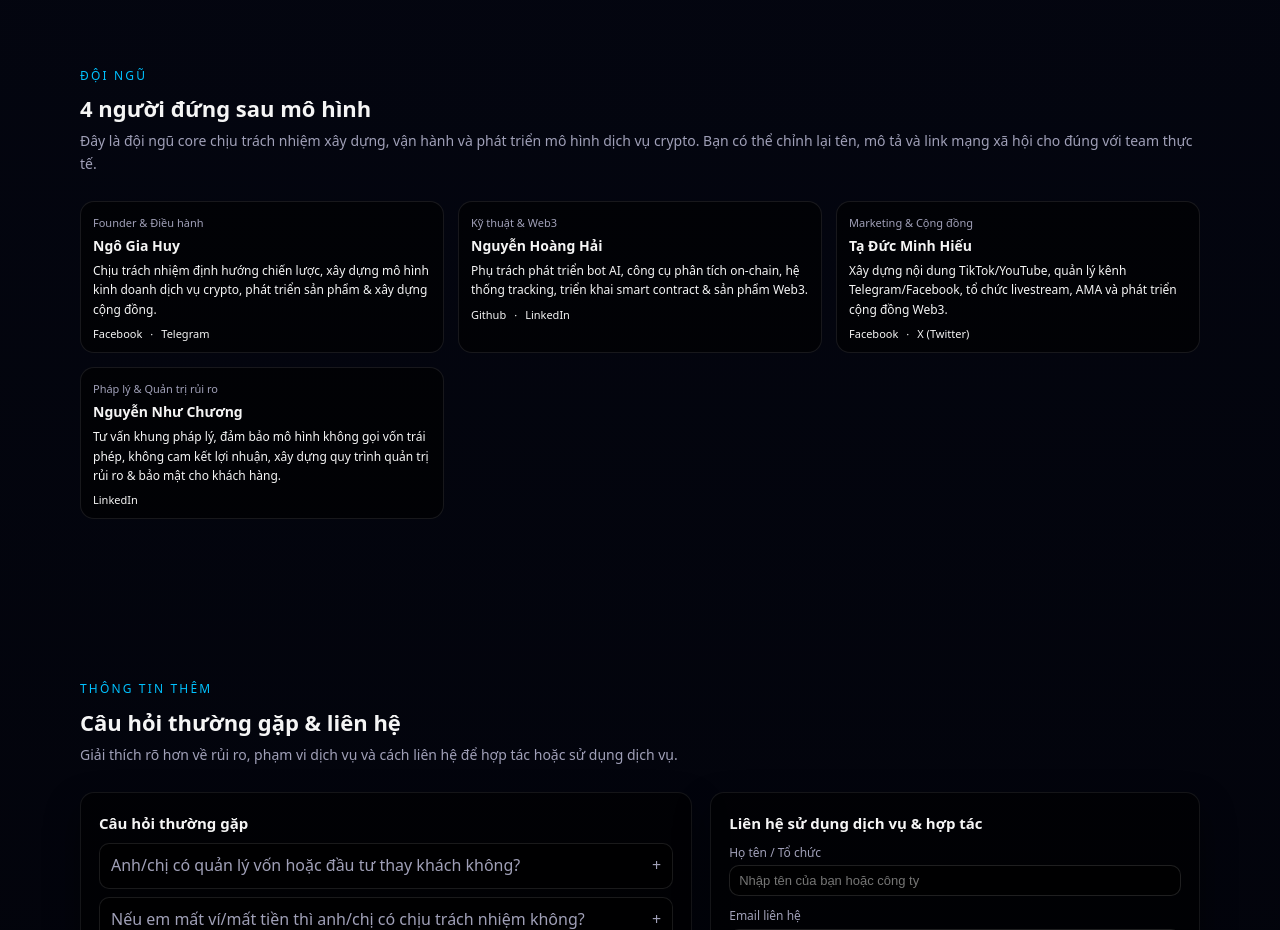
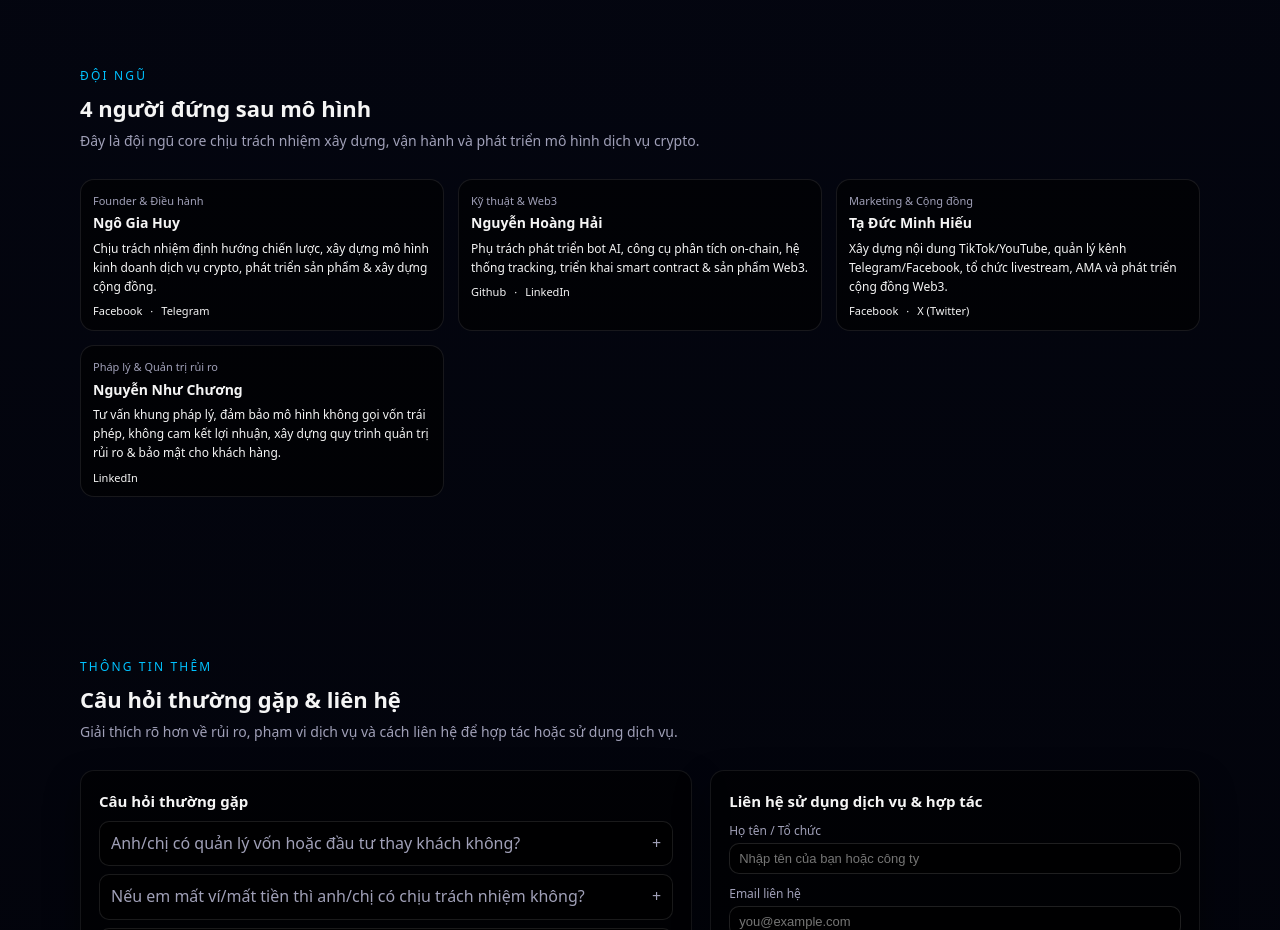
Before and after one commit to hai1110/gdktpl, a plain HTML site: page index.html in a window 1280 px wide. Shown: the part 4220-5150 px from the top of the page. Drawn offline with Linux system fonts and the light colour scheme.

Commit message:
Update index.html

```diff
--- a/index.html
+++ b/index.html
@@ -1457,7 +1457,6 @@
             <div class="section-title">4 người đứng sau mô hình</div>
             <div class="section-desc">
                 Đây là đội ngũ core chịu trách nhiệm xây dựng, vận hành và phát triển mô hình dịch vụ crypto.
-                Bạn có thể chỉnh lại tên, mô tả và link mạng xã hội cho đúng với team thực tế.
             </div>
         </div>
 
```
